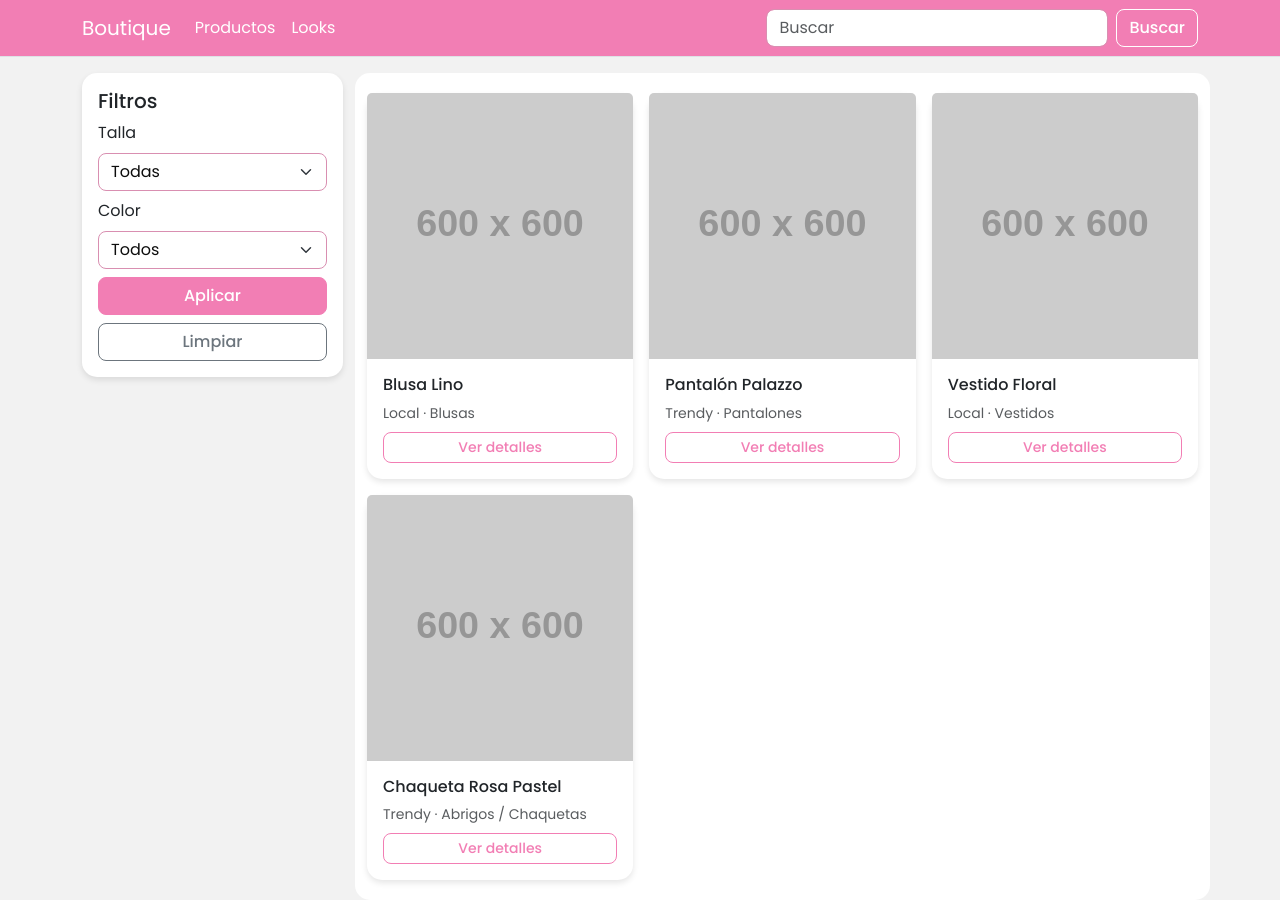
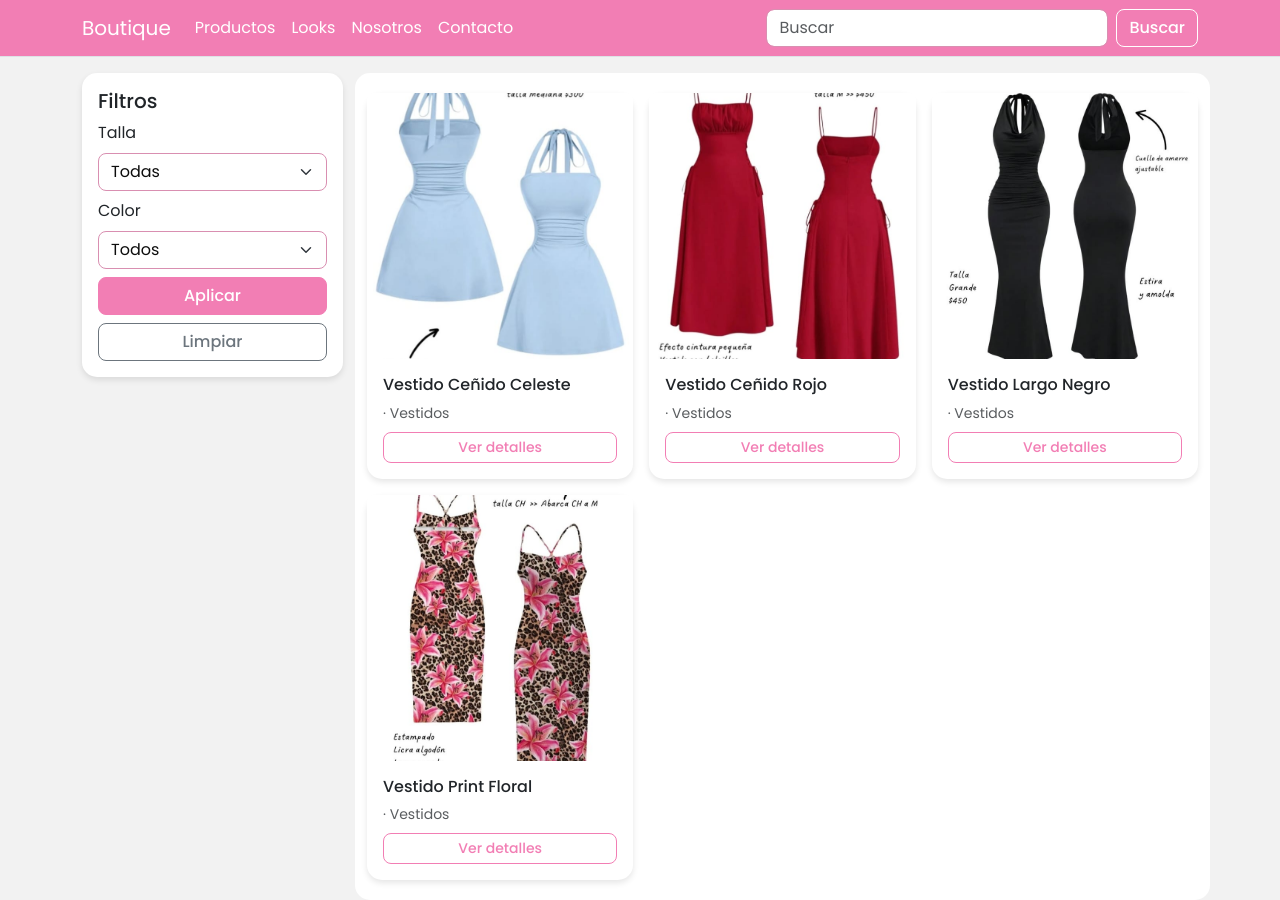
Before and after one commit to Manu316/Boutique_Django, a Django app: page /productos/ in a window 1280 px wide. Run offline with Django 5.2, Linux system fonts and the light colour scheme; grey boxes labelled with a size stand in for pictures from a placeholder-image service; some libraries are stand-ins or nearby versions.

Commit message:
Vistas agregadas

```diff
--- a/catalog/views.py
+++ b/catalog/views.py
@@ -4,66 +4,57 @@
 PRODUCTS = [
     {
         "id": 1,
-        "name": "Blusa Lino",
-        "brand": "Local",
-        "category": "Blusas",
-        "description": "Blusa fresca de lino para verano.",
-        "tags": ["boho", "verano"],
+        "name": "Vestido Ceñido Celeste",
+        "category": "Vestidos",
+        "description": "Vestido ceñido en tono celeste, ideal para primavera.",
+        "tags": ["celeste", "primavera", "casual", "vestido"],
         "variants": [
             {
-                "sku": "BL-LIN-S-VER",
-                "size": "S", "color": "Verde",
-                "images": ["https://placehold.co/600x600?text=Blusa+Verde+S"]
-            },
-            {
-                "sku": "BL-LIN-M-VER",
-                "size": "M", "color": "Verde",
-                "images": ["https://placehold.co/600x600?text=Blusa+Verde+M"]
+                "sku": "VCC-M-CEL",
+                "size": "M", "color": "Celeste",
+                "images": ["img/productos/vestido_cenido_celeste.jpg"]
             },
         ],
     },
     {
         "id": 2,
-        "name": "Pantalón Palazzo",
-        "brand": "Trendy",
-        "category": "Pantalones",
-        "description": "Palazzo cómodo, tiro alto.",
-        "tags": ["casual"],
+        "name": "Vestido Ceñido Rojo",
+        "category": "Vestidos",
+        "description": "Corte ceñido para eventos elegantes.",
+        "tags": ["noche", "elegante", "vestido", "rojo"],
         "variants": [
             {
-                "sku": "PT-PLZ-M-NEG",
-                "size": "M", "color": "Negro",
-                "images": ["https://placehold.co/600x600?text=Palazzo+Negro"]
+                "sku": "VCR-M-ROJ",
+                "size": "M", "color": "Rojo",
+                "images": ["img/productos/vestido_cenido_rojo.jpg"]
             }
         ],
     },
     {
         "id": 3,
-        "name": "Vestido Floral",
-        "brand": "Local",
+        "name": "Vestido Largo Negro",
         "category": "Vestidos",
-        "description": "Corte A, estampado floral.",
-        "tags": ["primavera", "casual"],
+        "description": "Clásico y sofisticado.",
+        "tags": ["clasico", "negro", "vestido", "elegante"],
         "variants": [
             {
-                "sku": "VS-FLR-L-MLT",
-                "size": "L", "color": "Multicolor",
-                "images": ["https://placehold.co/600x600?text=Vestido+Floral"]
+                "sku": "VL-L-NEG",
+                "size": "L", "color": "Negro",
+                "images": ["img/productos/vestido_largo.jpg"]
             }
         ],
     },
     {
         "id": 4,
-        "name": "Chaqueta Rosa Pastel",
-        "brand": "Trendy",
-        "category": "Abrigos / Chaquetas",
-        "description": "Chaqueta ligera de algodón con corte moderno",
-        "tags": ["invierno"],
+        "name": "Vestido Print Floral",
+        "category": "Vestidos",
+        "description": "Estampado floral vibrante.",
+        "tags": ["primavera", "casual", "vestido", "floral"],
         "variants": [
             {
-                "sku": "CH-PAS-L-ROS",
-                "size": "L", "color": "Rosa Pastel",
-                "images": ["https://placehold.co/600x600?text=Chaqueta+Rosa"]
+                "sku": "VPF-S-FLO",
+                "size": "S", "color": "Floral",
+                "images": ["img/productos/vestido_print.jpg"]
             }
         ],
     },
--- a/core/urls.py
+++ b/core/urls.py
@@ -18,9 +18,14 @@
 from django.urls import path, include
 from django.conf import settings
 from django.conf.urls.static import static
+from django.views.generic import TemplateView
+
 
 urlpatterns = [
     path('admin/', admin.site.urls),
+    path('', TemplateView.as_view(template_name="home.html"), name="home"),
+    path('nosotros/', TemplateView.as_view(template_name="nosotros.html"), name="nosotros"),
+    path('contacto/', TemplateView.as_view(template_name="contacto.html"), name="contacto"),
     path("", include("catalog.urls")),
 ]
 
--- a/templates/base.html
+++ b/templates/base.html
@@ -18,9 +18,12 @@
 <nav class="navbar navbar-expand-lg bg-light border-bottom mb-3">
   <div class="container">
     <a class="navbar-brand" href="/">Boutique</a>
+
     <div class="navbar-nav">
       <a class="nav-link" href="{% url 'product_list' %}">Productos</a>
       <a class="nav-link" href="{% url 'look_list' %}">Looks</a>
+      <a class="nav-link" href="{% url 'nosotros' %}">Nosotros</a>
+      <a class="nav-link" href="{% url 'contacto' %}">Contacto</a>
     </div>
     <form class="d-flex ms-auto" role="search" action="{% url 'product_list' %}">
       <input class="form-control me-2" type="search" placeholder="Buscar" name="q" value="{{ q|default:'' }}">
--- a/templates/catalog/product_list.html
+++ b/templates/catalog/product_list.html
@@ -1,4 +1,5 @@
 {% extends "base.html" %}
+{% load static %}
 {% block title %}Productos - Boutique{% endblock %}
 {% block content %}
 <div class="row">
@@ -42,7 +43,7 @@
                 {% with cover=v.images.0 %}
                 <div class="col-6 col-lg-4">
                     <div class="card h-100">
-                    <img src="{{ cover }}" class="card-img-top card-img-fit" alt="{{ p.name }}">
+                    <img src="{% static cover %}" class="card-img-top card-img-fit" alt="{{ p.name }}">
                     <div class="card-body d-flex flex-column">
                         <h6 class="card-title">{{ p.name }}</h6>
                         <p class="text-muted small mb-2">{{ p.brand }} · {{ p.category }}</p>
```
Also changed, not shown: templates/contacto.html (added, +37 -0 lines), templates/home.html (added, +23 -0 lines), templates/nosotros.html (added, +26 -0 lines), static/img/productos/vestido_cenido_celeste.jpg (added), static/img/productos/vestido_cenido_rojo.jpg (added), static/img/productos/vestido_largo.jpg (added), static/img/productos/vestido_print.jpg (added).
